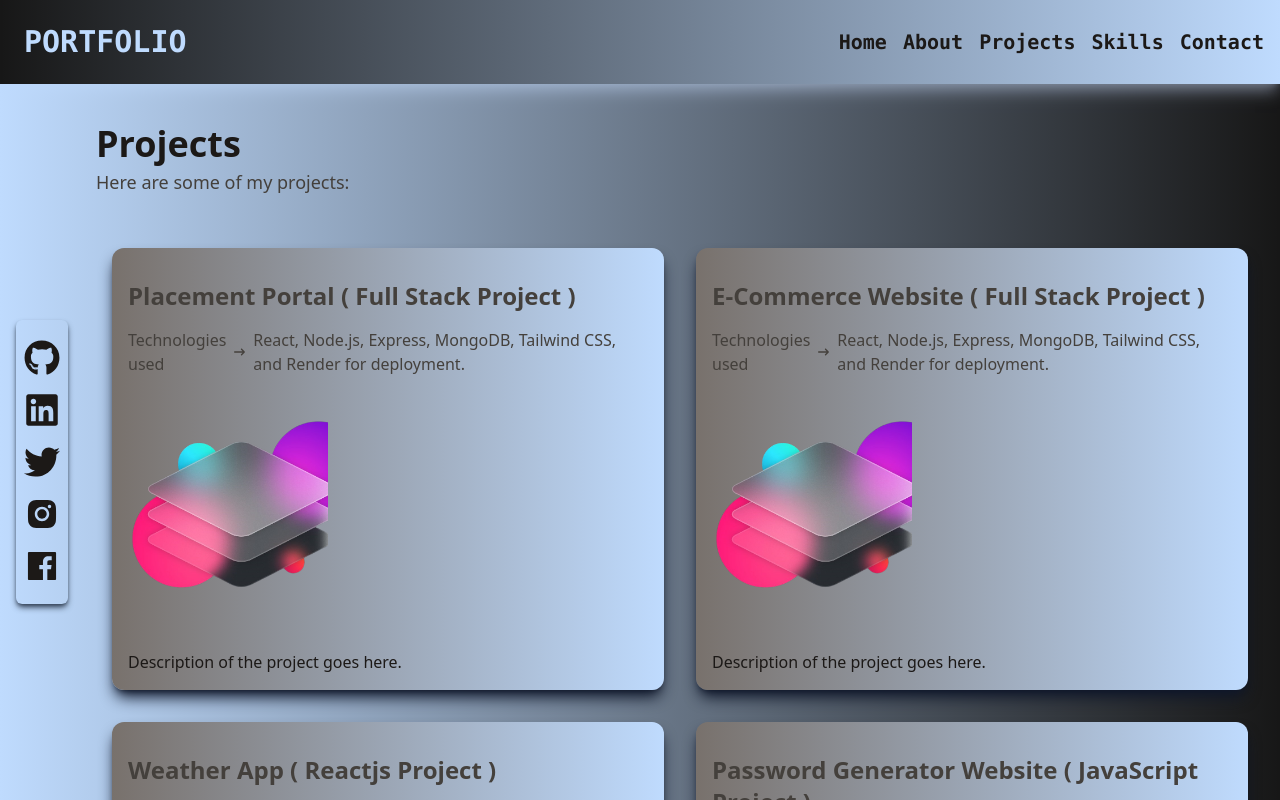
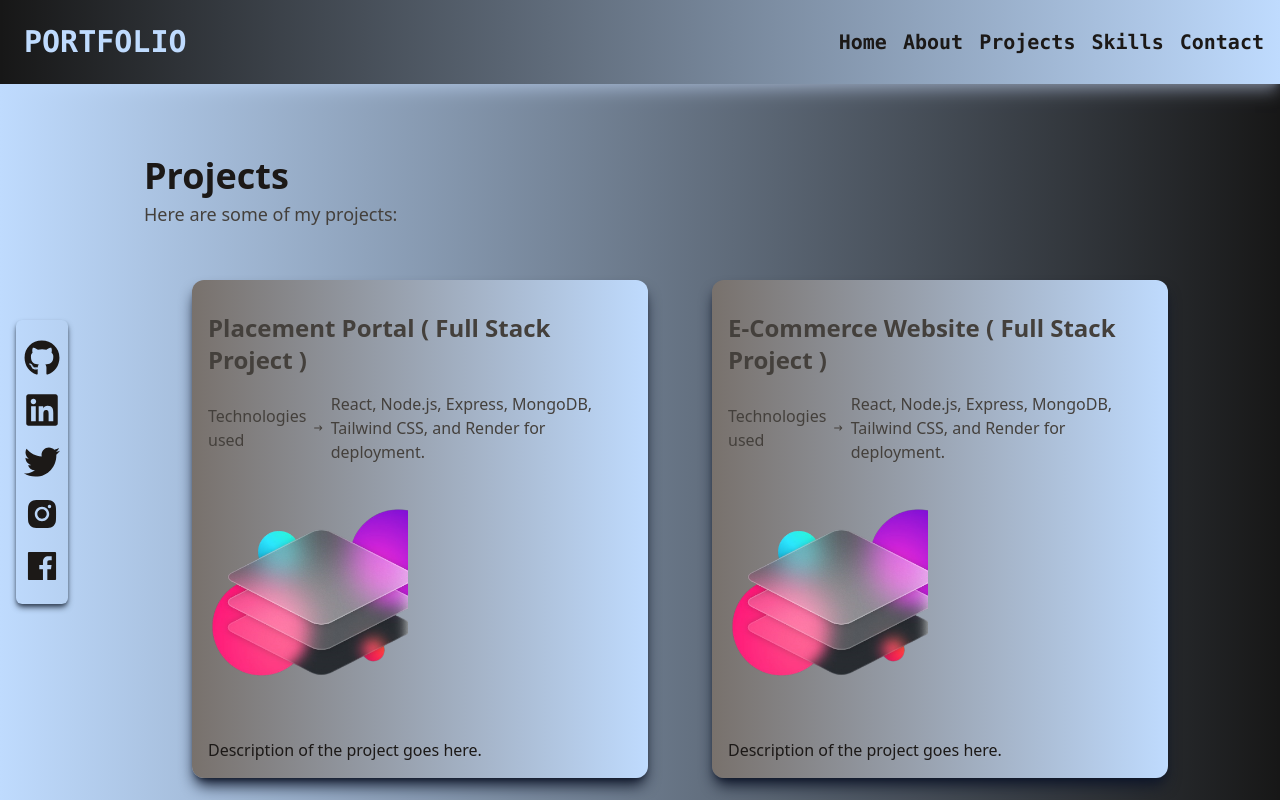
Before and after one commit to Karanjos/portfolio-website, a React (Vite) app: page /projects in a window 1280 px wide. Shown: the top 800 px of the page. Built offline with nearby package versions, Linux system fonts and the light colour scheme.

Commit message:
style: Refactor layout in App and About components

```diff
--- a/src/App.jsx
+++ b/src/App.jsx
@@ -7,7 +7,7 @@ const App = () => {
   return (
     <>
       <Navbar />
-      <section className="min-h-screen flex gap-8 bg-gradient-to-r from-blue-200 to-transparent -pt-20">
+      <section className="flex gap-8 bg-gradient-to-r from-blue-200 to-transparent -pt-20">
         <SocialMediaLinks />
         <div className="ms-20 w-full">
           <Outlet />
--- a/src/components/About.jsx
+++ b/src/components/About.jsx
@@ -11,7 +11,8 @@ const About = () => {
           who is always looking for ways to improve my skills and knowledge.
         </p>
       </div>
-      <div className="absolute right-7 border-s-2 ps-10 top-3/4 left-1/2 md:mt-0 mt-10">
+      <div className="w-full flex justify-end">
+        <div className="border-s-2 ps-10 mt-10 justify-self-end">
           <h2 className="text-3xl font-bold my-4 text-blue-300">Education</h2>
           <ul>
             <li className="text-lg text-blue-200">
@@ -21,6 +22,7 @@ const About = () => {
           </ul>
         </div>
       </div>
+    </div>
   );
 };
 export default About;
--- a/src/components/Project.jsx
+++ b/src/components/Project.jsx
@@ -3,13 +3,13 @@ import { Link } from "react-router-dom";
 
 const Project = () => {
   return (
-    <article className="w-full px-4 mt-10">
+    <div className="w-full px-16 py-8 mt-10">
       <h1 className="text-4xl font-bold text-stone-900">Projects</h1>
       <p className="text-lg text-stone-700 mt-1">
         Here are some of my projects:
       </p>
       {/* shadow-lg shadow-slate-700*/}
-      <ul className="grid grid-cols-2  py-8 px-4 gap-8 rounded-lg my-5">
+      <ul className="grid grid-cols-2  py-8 px-12 gap-16 rounded-lg my-5">
         <li className="rounded-xl shadow-lg shadow-slate-900 p-4 bg-gradient-to-r from-stone-500 to-blue-200">
           <h2 className="text-2xl font-bold my-4 text-stone-700">
             <Link to="">Placement Portal ( Full Stack Project )</Link>
@@ -101,7 +101,7 @@ const Project = () => {
           </figure>
         </li>
       </ul>
-    </article>
+    </div>
   );
 };
 export default Project;
```
Lines whose indentation alone changed are shown as unchanged.
